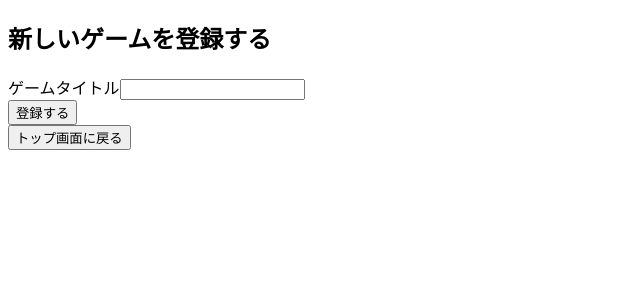
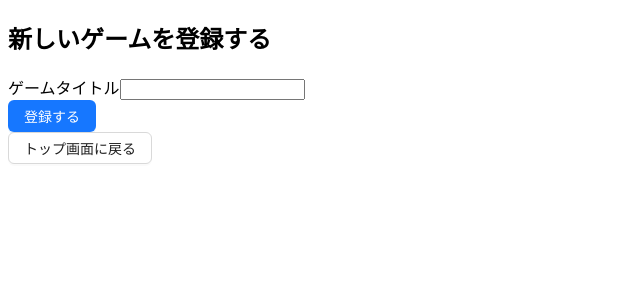
Before and after one commit to nonakayasuo/register-games-frontend, a Next.js app: page /register in a window 1280 px wide. Shown: the top 300 px of the page, without its empty margins (0-640 px from the left). Built offline with nearby package versions, Linux system fonts and the light colour scheme; what chartjs-plugin-streaming would draw is missing.

Commit message:
delete console.log

```diff
--- a/pages/register.tsx
+++ b/pages/register.tsx
@@ -1,6 +1,7 @@
 import React, { useState } from 'react'
 import { useRouter } from 'next/router'
 import axios from 'axios'
+import { Form, Input, Button, DatePicker } from 'antd'
 
 interface Game {
   game_id: number
@@ -39,9 +40,11 @@ const AddGamePage = () => {
             }
           />
         </div>
-        <button type="submit">登録する</button>
+        <Button type="primary" htmlType="submit">
+          登録する
+        </Button>
         <br />
-        <button onClick={() => router.push('/')}>トップ画面に戻る</button>
+        <Button onClick={() => router.push('/')}>トップ画面に戻る</Button>
       </form>
     </div>
   )
```
Also changed, not shown: pages/[gameId].tsx (+0 -9 lines).
